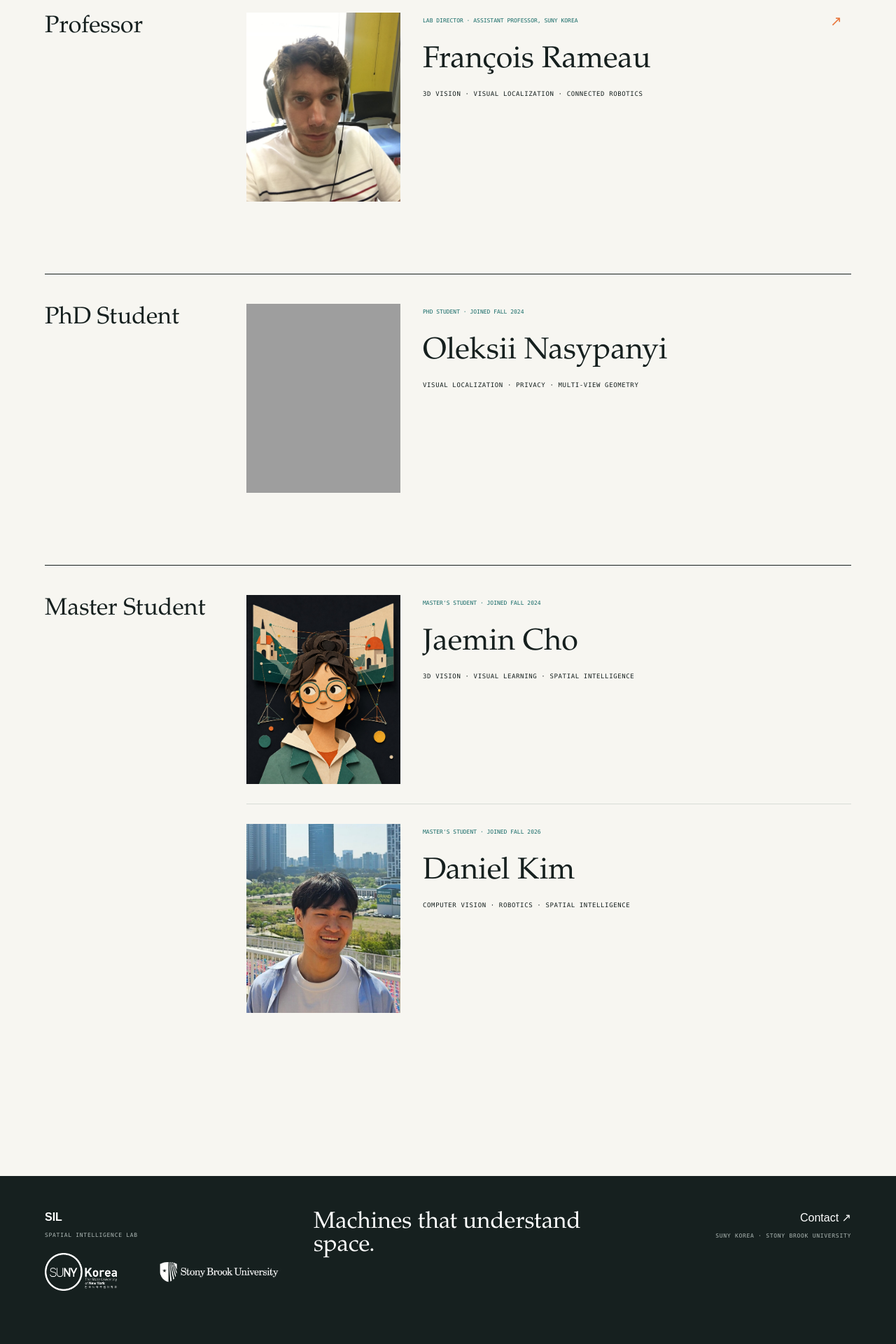
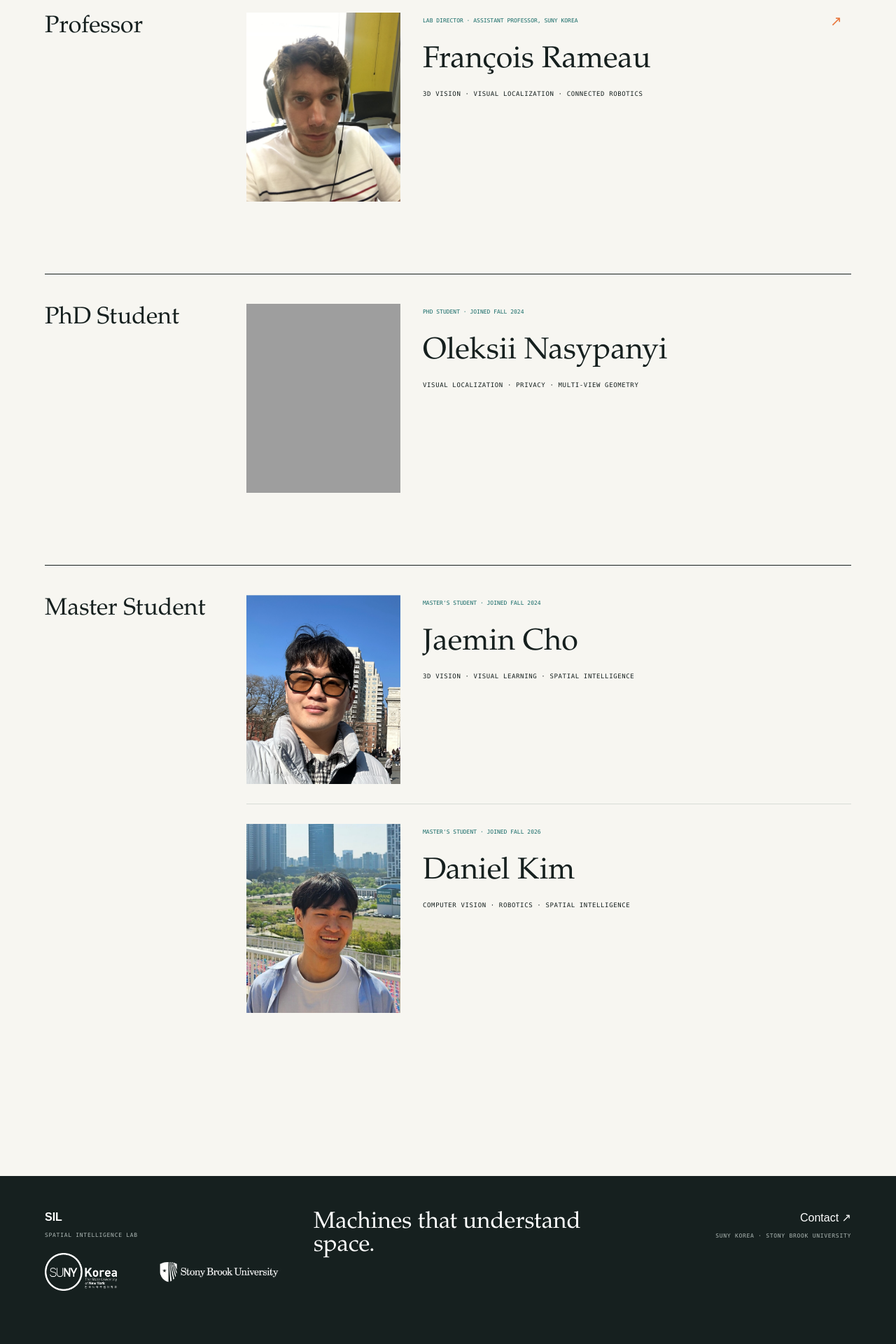
Before and after one commit to SILab-SUNYK/SILab-SUNYK.github.io, a Jekyll site: the page built from team.html, in a window 1280 px wide. Shown: the part 729-2649 px from the top of the page at 70% size. Built offline with Jekyll 4.4.1, drawn with Linux system fonts in a browser that asks for light colours; grey boxes are pictures that could not be loaded.

Commit message:
Add Jaemin Cho team photo

```diff
--- a/_data/team.yml
+++ b/_data/team.yml
@@ -17,8 +17,8 @@
   role: Master's Student
   joined: Fall 2024
   interests: 3D vision · Visual learning · Spatial intelligence
-  image: /assets/images/team/jaemin-cho-placeholder.jpg
-  image_alt: Playful illustrated placeholder portrait for Jaemin Cho
+  image: /assets/images/team/jaemin-cho.png
+  image_alt: Portrait of Jaemin Cho
 - name: Daniel Kim
   group: Master Student
   role: Master's Student
```
Also changed, not shown: assets/images/team/jaemin-cho.png (added).
